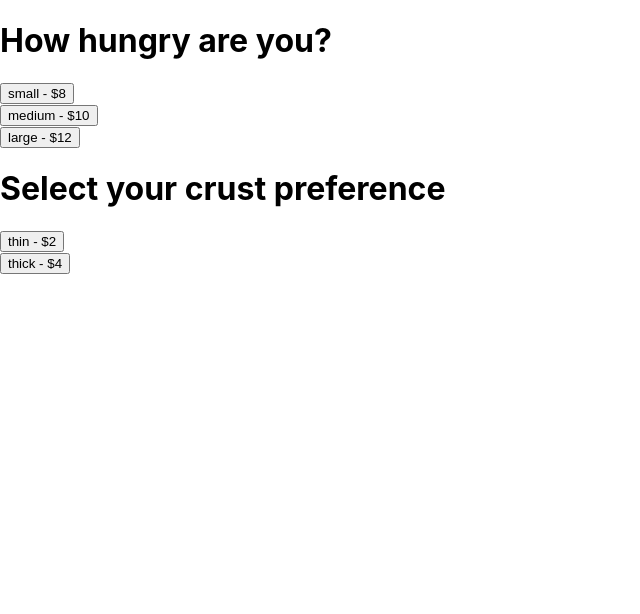
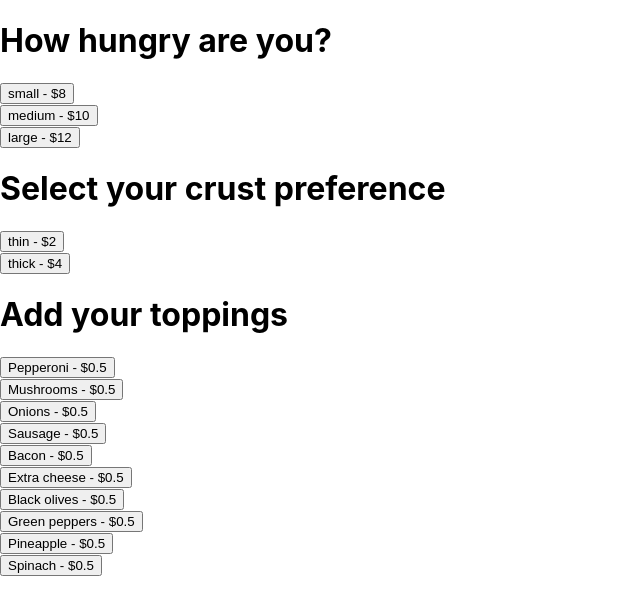
Before and after one commit to johanswanepoel/pizza-al-reacto, a React (Create React App) app: page / in a window 1280 px wide. Shown: the top 614 px of the page, without its empty margins (0-640 px from the left). Built offline with nearby package versions, Linux system fonts and the light colour scheme.

Commit message:
ADD Toppings - WIP

```diff
--- a/src/App.tsx
+++ b/src/App.tsx
@@ -64,6 +64,62 @@ export default class App extends Component<any, State> {
     ],
   };
 
+  pizzaToppingsOptions = {
+    title: "Add your toppings",
+    options: [
+      {
+        id: "pepperoni",
+        textDisplay: "Pepperoni",
+        price: 0.50,
+      },
+      {
+        id: "mushrooms",
+        textDisplay: "Mushrooms",
+        price: 0.50,
+      },
+      {
+        id: "onions",
+        textDisplay: "Onions",
+        price: 0.50,
+      },
+      {
+        id: "sausage",
+        textDisplay: "Sausage",
+        price: 0.50,
+      },
+      {
+        id: "bacon",
+        textDisplay: "Bacon",
+        price: 0.50,
+      },
+      {
+        id: "extra_cheese",
+        textDisplay: "Extra cheese",
+        price: 0.50,
+      },
+      {
+        id: "black_olives",
+        textDisplay: "Black olives",
+        price: 0.50,
+      },
+      {
+        id: "green_peppers",
+        textDisplay: "Green peppers",
+        price: 0.50,
+      },
+      {
+        id: "pineapple",
+        textDisplay: "Pineapple",
+        price: 0.50,
+      },
+      {
+        id: "spinach",
+        textDisplay: "Spinach",
+        price: 0.50,
+      },
+    ],
+  };
+
   render() {
     return (
       <>
@@ -73,6 +129,9 @@ export default class App extends Component<any, State> {
         <div>
           <AppSelect {...this.pizzaCrustOptions} />
         </div>
+        <div>
+          <AppSelect {...this.pizzaToppingsOptions} />
+        </div>
       </>
     );
   }
--- a/src/AppSelect.tsx
+++ b/src/AppSelect.tsx
@@ -2,7 +2,7 @@ import React, { Component } from "react";
 // import { IPizzaSize, IPizza } from "./App";
 
 export default class AppSelect extends Component<any> {
-  setPrice(price: number) {
+  updatePrice(price: number) {
       // UPDATE PRICE STATE HERE
       console.log(price)
   }
@@ -14,7 +14,7 @@ export default class AppSelect extends Component<any> {
           {this.props.options.map((opt: any) => {
             return (
               <div key={opt.id}>
-                <button onClick={() => this.setPrice(opt.price)}>{opt.textDisplay} - ${opt.price}</button>
+                <button onClick={() => this.updatePrice(opt.price)}>{opt.textDisplay} - ${opt.price}</button>
               </div>
             );
           })}
```
